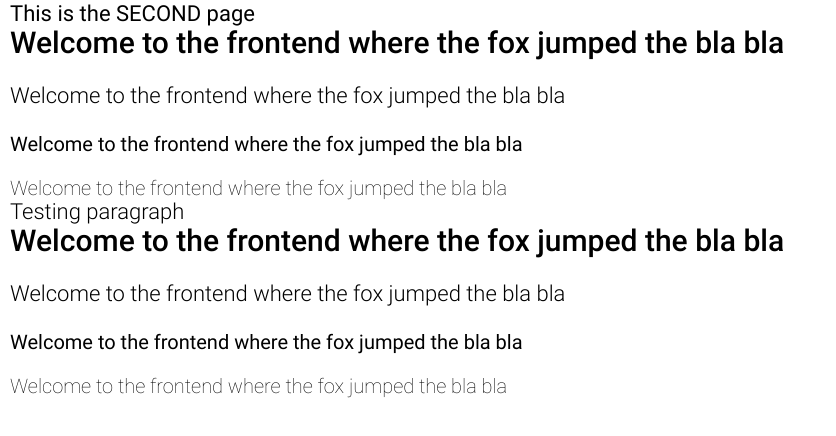
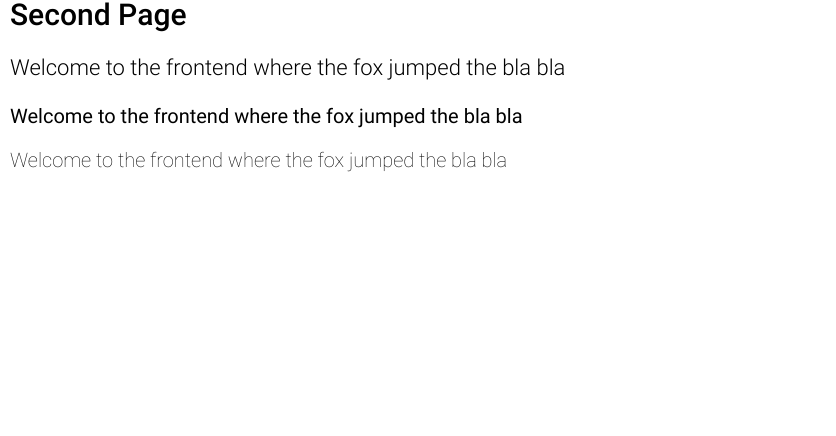
Before and after one commit to bladicito/blueprints-node-project, a React (Create React App) app in the folder frontend/: page /second in a window 1280 px wide. Shown: the top 436 px of the page, without its empty margins (0-836 px from the left). Built offline with nearby package versions, Linux system fonts and the light colour scheme.

Commit message:
TVBACKEND-1720: sets dummy data

```diff
--- a/frontend/src/components/molecules/test-typo/TestTypo.tsx
+++ b/frontend/src/components/molecules/test-typo/TestTypo.tsx
@@ -8,14 +8,19 @@
 
 import React from 'react';
 import modifierState from '../../../utils/helpers/modifierState';
+import './css/test-typo.scss';
 
-const TestTypo = () => {
+interface IProps {
+  title: string;
+}
+
+const TestTypo = ({ title }: IProps) => {
   const componentName = 'm-test-typo';
   const cssClasses = modifierState(componentName, [], []);
 
   return (
     <div className={cssClasses}>
-      <p className="m-test-typo__title">Welcome to the frontend where the fox jumped the bla bla </p>
+      <p className="m-test-typo__title">{title}</p>
       <p className="m-test-typo__body">Welcome to the frontend where the fox jumped the bla bla</p>
       <p className="m-test-typo__label">Welcome to the frontend where the fox jumped the bla bla</p>
       <p className="m-test-typo__value">Welcome to the frontend where the fox jumped the bla bla</p>
--- a/frontend/src/components/molecules/test-typo/css/test-typo.scss
+++ b/frontend/src/components/molecules/test-typo/css/test-typo.scss
@@ -18,7 +18,7 @@
     @include typo('label');
   }
 
-  p:not(p:last-child) {
+  & > *:not(*:last-child) {
     @include spacing-v('m', 'fix');
   }
 }
--- a/frontend/src/ui.ts
+++ b/frontend/src/ui.ts
@@ -2,5 +2,3 @@
 import './shared/base/document/css/document.scss';
 import './shared/base/reset/css/reset.scss';
 import './shared/base/grid/css/grid.scss';
-
-import './components/molecules/test-typo/css/test-typo.scss';
--- a/frontend/src/views/IndexPage.tsx
+++ b/frontend/src/views/IndexPage.tsx
@@ -16,8 +16,7 @@
 
   return (
     <div className={cssClasses}>
-      <h1>This is the index page</h1>
-      <TestTypo />
+      <TestTypo title="First Page" />
     </div>
   );
 };
--- a/frontend/src/views/SecondPage.tsx
+++ b/frontend/src/views/SecondPage.tsx
@@ -16,10 +16,7 @@
 
   return (
     <div className={cssClasses}>
-      <h1>This is the SECOND page</h1>
-      <TestTypo />
-      <p>Testing paragraph</p>
-      <TestTypo />
+      <TestTypo title="Second Page" />
     </div>
   );
 };
```
Also changed, not shown: 1 other file (tests, documents, lock files or other folders).
